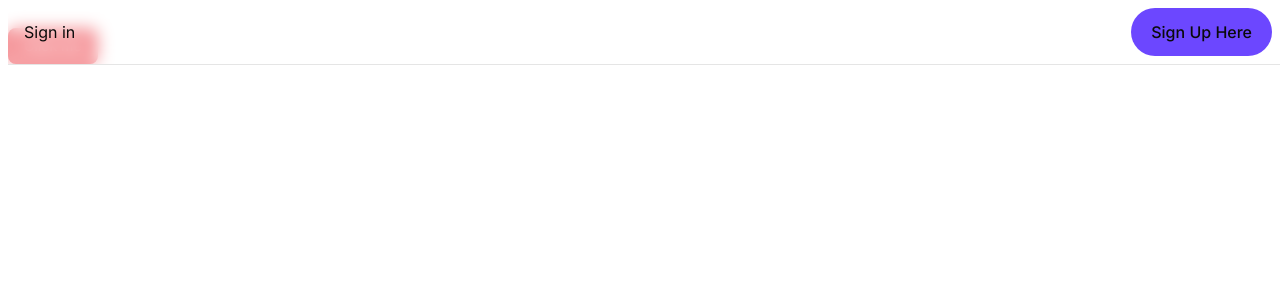
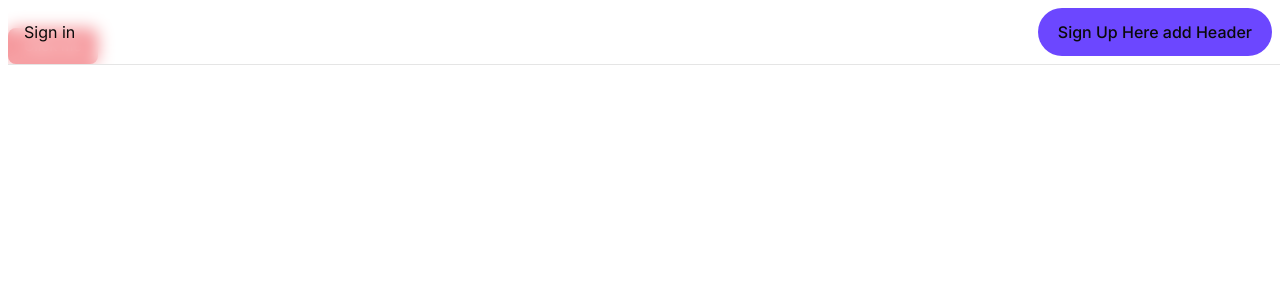
Before and after one commit to 9xbleck/spliter, a Next.js app: page / in a window 1280 px wide. Shown: the top 300 px of the page. Built offline with nearby package versions, Linux system fonts and the light colour scheme; no server answers.

Commit message:
test bob

```diff
--- /dev/null
+++ b/components/bob.jsx
@@ -0,0 +1,7 @@
+import React from "react";
+
+function bob() {
+  return <div>test add bob</div>;
+}
+
+export default bob;
--- a/components/header.jsx
+++ b/components/header.jsx
@@ -21,7 +21,7 @@ const header = () => {
           <SignInButton />
           <SignUpButton>
             <button className="bg-[#6c47ff] text-ceramic-white rounded-full font-medium text-sm sm:text-base h-10 sm:h-12 px-4 sm:px-5 cursor-pointer">
-              Sign Up Here
+              Sign Up Here add Header
             </button>
           </SignUpButton>
         </SignedOut>
```
